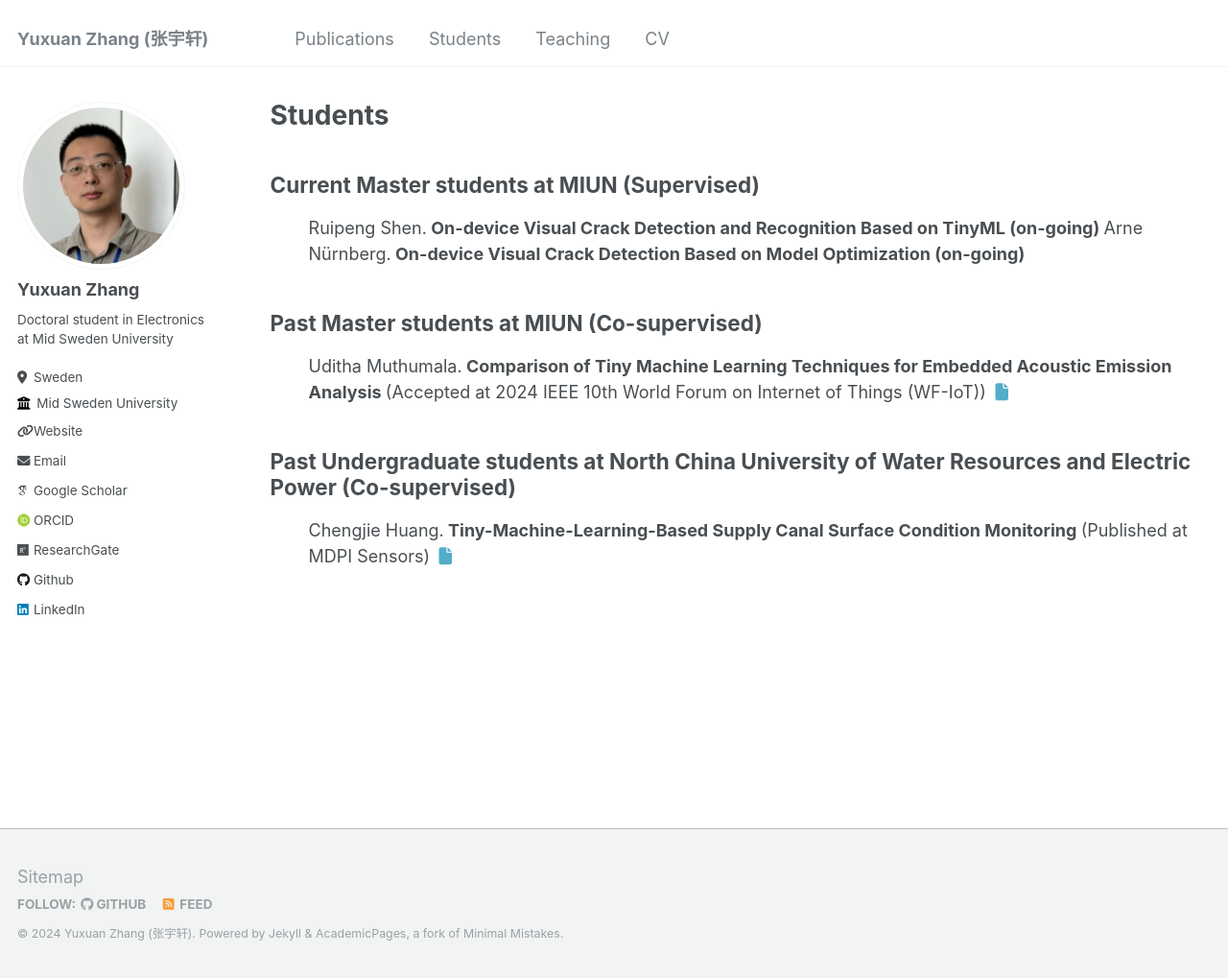
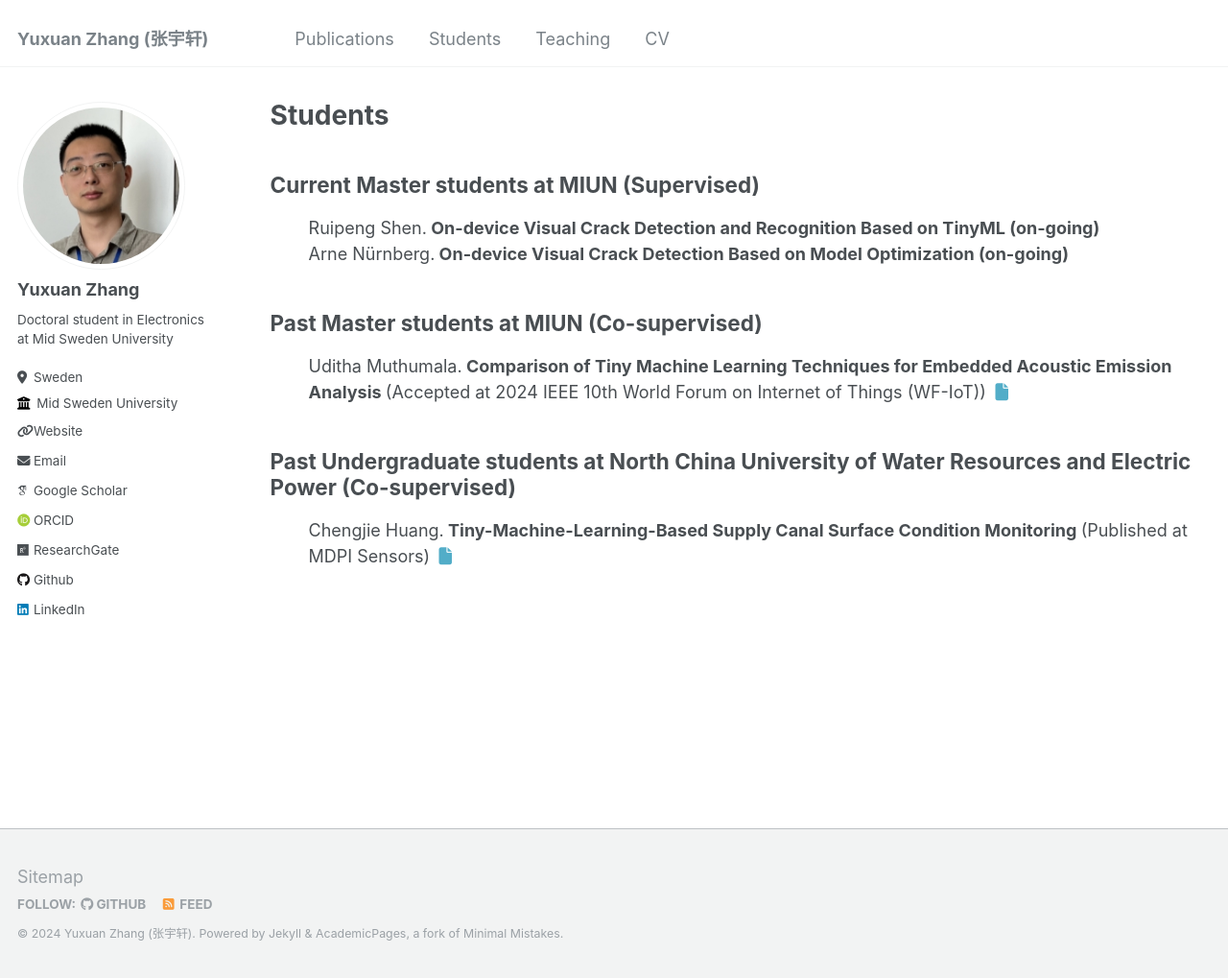
Before and after one commit to YuxuanZhang-96/YuxuanZhang-96.github.io, a Jekyll site: the page built from _pages/students.html, in a window 1280 px wide and 1019 px high. Shown: the whole window at 96% size. Built offline with Jekyll 4.4.1, drawn with Linux system fonts in a browser that asks for light colours; some web fonts are replaced.

Commit message:
Update students.html

```diff
--- a/_pages/students.html
+++ b/_pages/students.html
@@ -9,7 +9,7 @@ author_profile: true
     Current Master students at MIUN (Supervised)
 </h2>
 <ul>
-    Ruipeng Shen.<b> On-device Visual Crack Detection and Recognition Based on TinyML (on-going) </b>
+    Ruipeng Shen.<b> On-device Visual Crack Detection and Recognition Based on TinyML (on-going) </b> <br>
     Arne Nürnberg.<b> On-device Visual Crack Detection Based on Model Optimization (on-going) </b>
 </ul>
 
@@ -18,14 +18,14 @@ author_profile: true
     Past Master students at MIUN (Co-supervised)
 </h2>
 <ul>
-    Uditha Muthumala.<b> Comparison of Tiny Machine Learning Techniques for Embedded Acoustic Emission Analysis </b> (Accepted at 2024 IEEE 10th World Forum on Internet of Things (WF-IoT)) <a href="https://arxiv.org/abs/2411.17733"><i class="fas fa-fw fa-file zoom" aria-hidden="true"> </i></a>
+    Uditha Muthumala.<b> Comparison of Tiny Machine Learning Techniques for Embedded Acoustic Emission Analysis </b> (Accepted at 2024 IEEE 10th World Forum on Internet of Things (WF-IoT)) <a href="https://arxiv.org/abs/2411.17733"><i class="fas fa-fw fa-file zoom" aria-hidden="true"> </i></a> <br>
 </ul>
 
 <h2>
     Past Undergraduate students at North China University of Water Resources and Electric Power (Co-supervised)
 </h2>
 <ul>
-    Chengjie Huang.<b> Tiny-Machine-Learning-Based Supply Canal Surface Condition Monitoring </b> (Published at MDPI Sensors) <a href="https://www.mdpi.com/1424-8220/24/13/4124"><i class="fas fa-fw fa-file zoom" aria-hidden="true"> </i></a>
+    Chengjie Huang.<b> Tiny-Machine-Learning-Based Supply Canal Surface Condition Monitoring </b> (Published at MDPI Sensors) <a href="https://www.mdpi.com/1424-8220/24/13/4124"><i class="fas fa-fw fa-file zoom" aria-hidden="true"> </i></a> <br>
 </ul>
 
 
```
